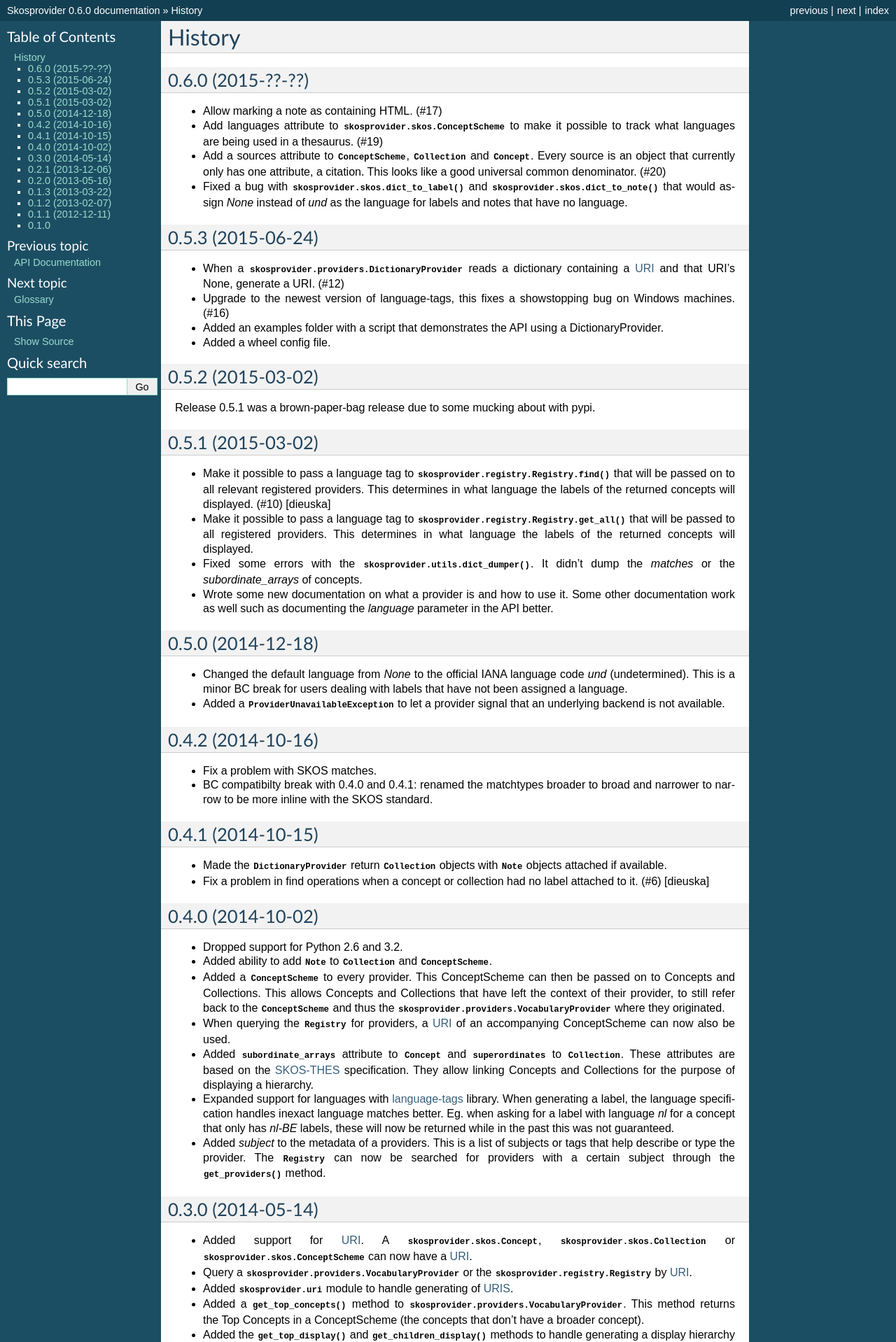
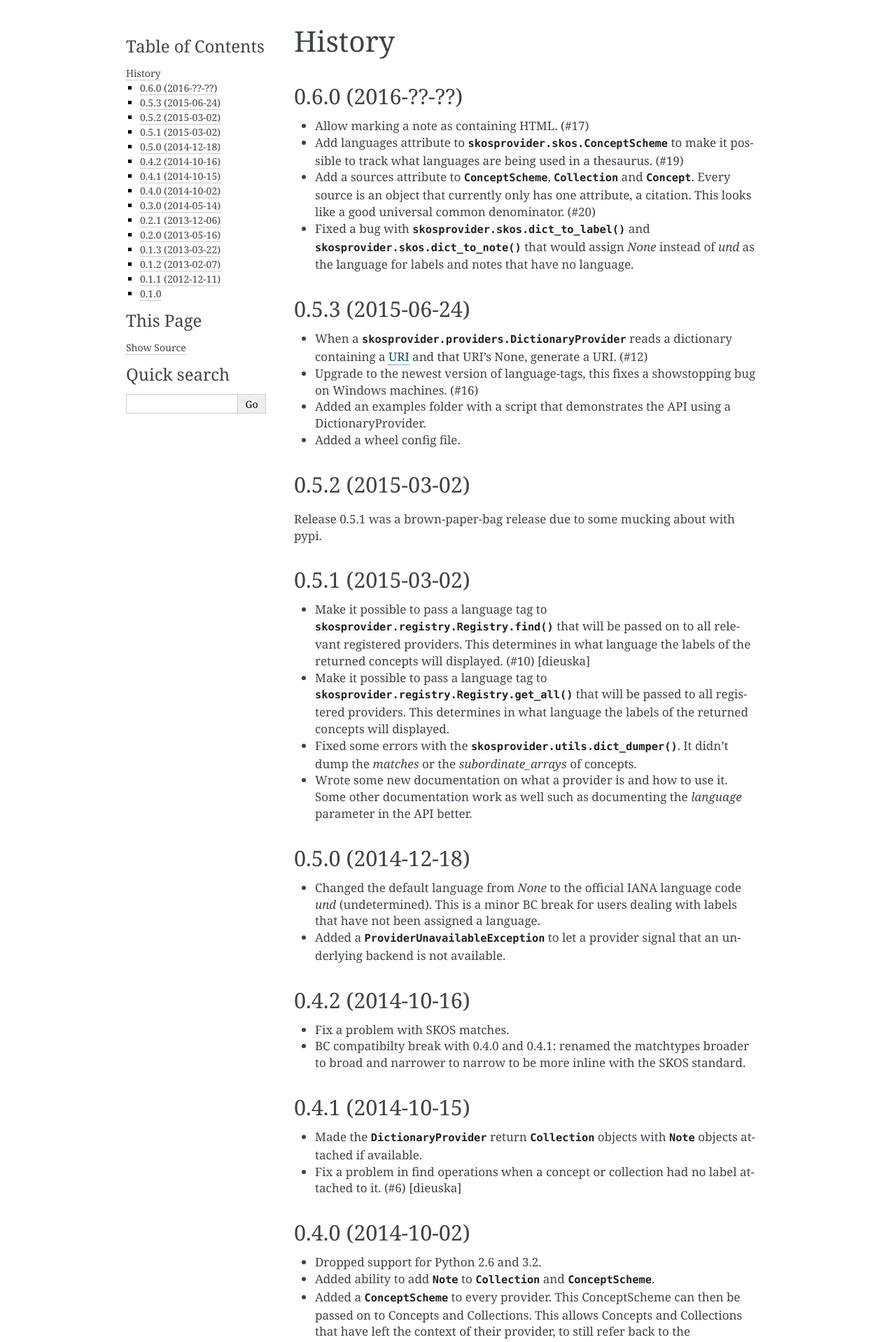
Before and after one commit to OnroerendErfgoed/skosprovider, a Sphinx documentation site: the page built from docs/changes.rst, in a window 1280 px wide. Shown: the top 1918 px of the page at 70% size. Built offline with Sphinx 7.4.7, drawn with Linux system fonts in a browser that asks for light colours; some of the changed text lies outside the part shown.

Commit message:
Some project maintenance.

```diff
--- a/HISTORY.rst
+++ b/HISTORY.rst
@@ -1,4 +1,4 @@
-0.6.0 (2015-??-??)
+0.6.0 (2016-??-??)
 ------------------
 
 - Allow marking a note as containing HTML. (#17)
--- a/docs/conf.py
+++ b/docs/conf.py
@@ -91,7 +91,7 @@ pygments_style = 'sphinx'
 
 # The theme to use for HTML and HTML Help pages.  See the documentation for
 # a list of builtin themes.
-html_theme = 'default'
+html_theme = 'alabaster'
 
 # Theme options are theme-specific and customize the look and feel of a theme
 # further.  For a list of options available for each theme, see the
```
